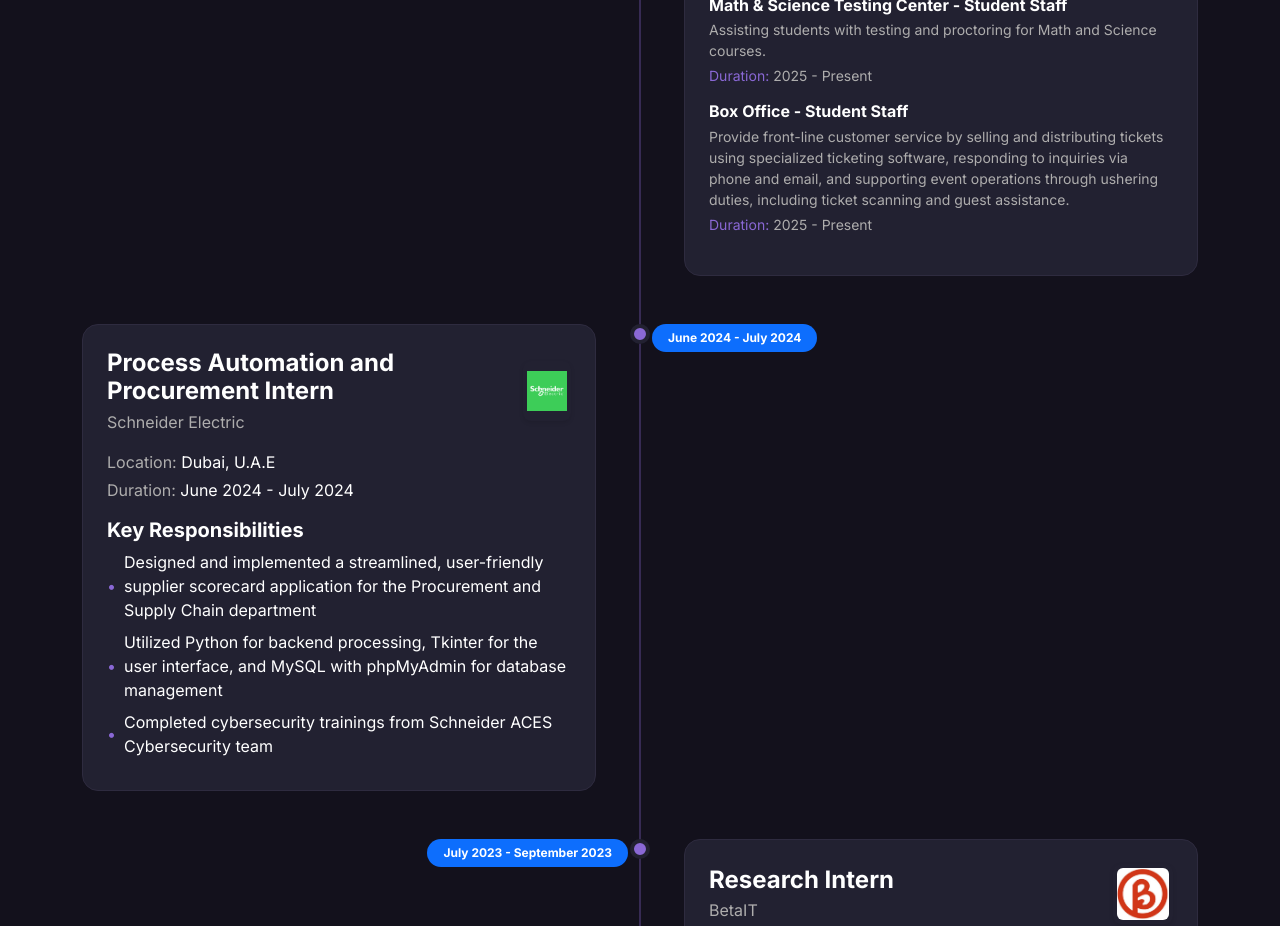
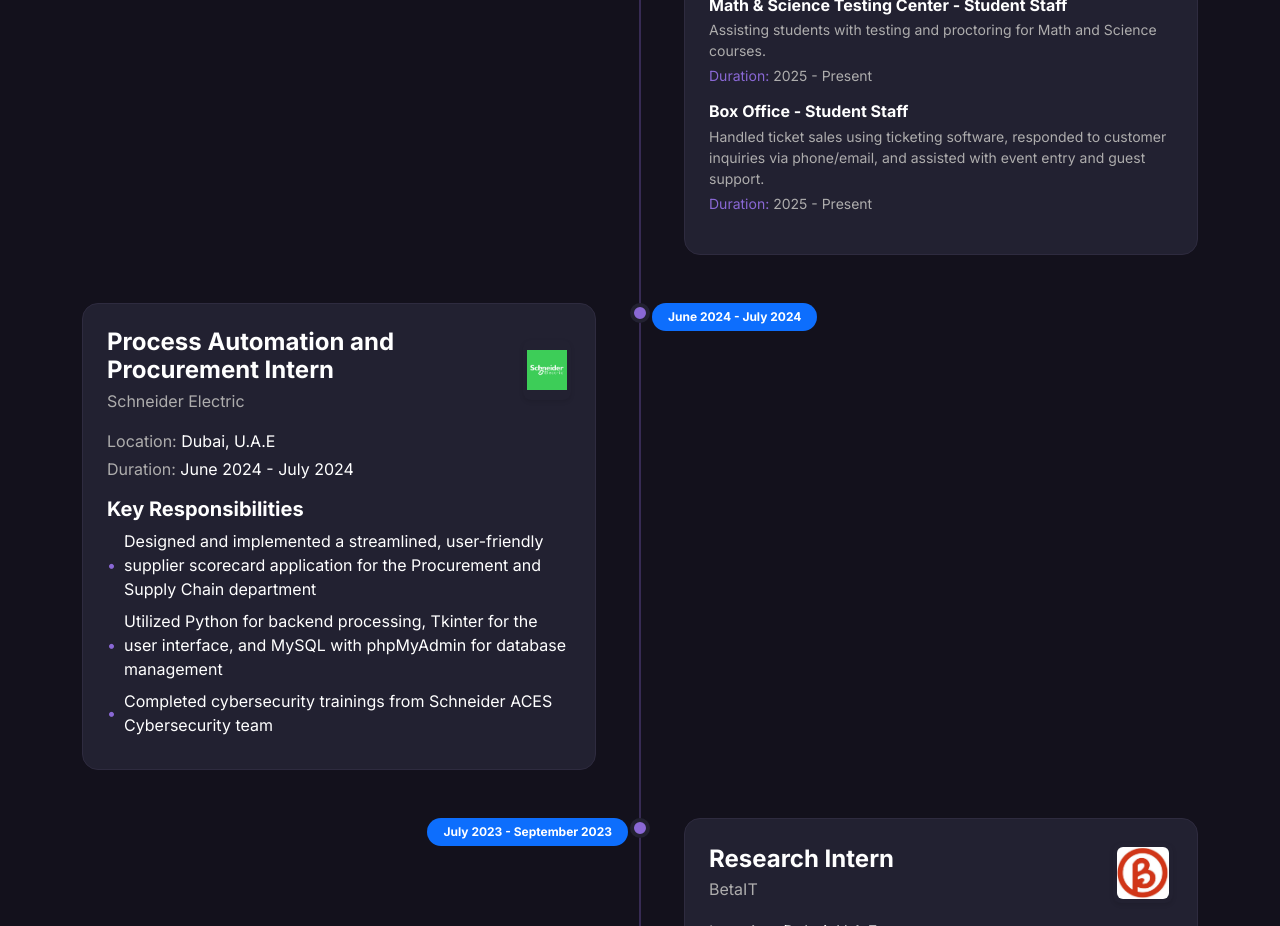
Before and after one commit to MahalakshmiPFW/Portfolio, a React (Create React App) app: page / in a window 1280 px wide. Shown: the part 2560-3486 px from the top of the page. Built offline with nearby package versions, Linux system fonts and the light colour scheme.

Commit message:
refactor(timeline): Simplify Box Office job description for clarity and conciseness

```diff
--- a/src/components/Timeline.jsx
+++ b/src/components/Timeline.jsx
@@ -37,7 +37,7 @@
         },
         {
           title: "Box Office - Student Staff",
-          description: "Provide front-line customer service by selling and distributing tickets using specialized ticketing software, responding to inquiries via phone and email, and supporting event operations through ushering duties, including ticket scanning and guest assistance.",
+          description: "Handled ticket sales using ticketing software, responded to customer inquiries via phone/email, and assisted with event entry and guest support.",
           duration: "2025 - Present"
         }
       ]
```
